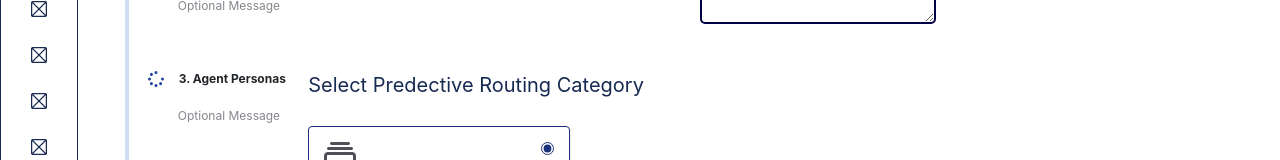
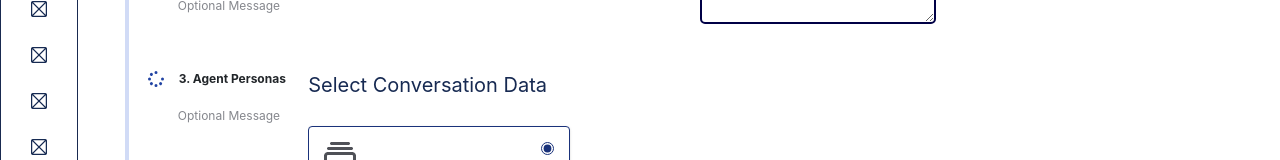
Before and after one commit to SanjayISRO/FoR, a React (Vite) app: page / in a window 1280 px wide. Shown: the part 294-454 px from the top of the page. Built offline with nearby package versions, Linux system fonts and the light colour scheme.

Commit message:
changed header name

```diff
--- a/src/components/Layouts/DataInputSources/DataInputSources.tsx
+++ b/src/components/Layouts/DataInputSources/DataInputSources.tsx
@@ -40,7 +40,7 @@ const DataInputSources: React.FC = () => {
     <>
       <FormData />
       <CardSection
-        title="Select Predective Routing Category"
+        title="Select Conversation Data"
         cardData={state.routingCategoryList}
         action="UPDATE_ROUTING_CATEGORY"
         onChange={handleChange}
```
